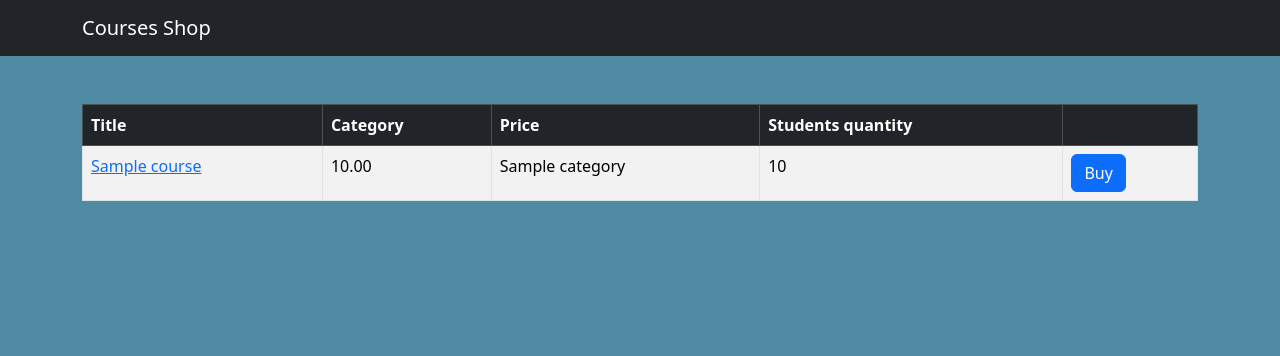
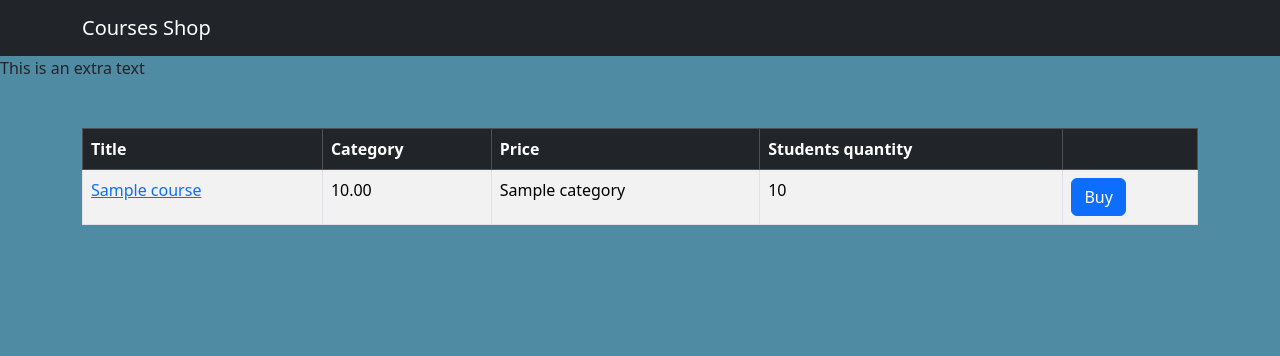
Before and after one commit to ShvetsViktor/django-courses, a Django app: page /shop/ in a window 1280 px wide. Shown: the top 356 px of the page. Run offline with Django 4.2, Linux system fonts and the light colour scheme; tables that the repository leaves empty hold one stand-in row (values such as "Sample post").

Commit message:
This is an extra text

```diff
--- a/templates/base.html
+++ b/templates/base.html
@@ -19,6 +19,7 @@
             <a href={% url "shop:index"%} class="navbar-brand">Courses Shop</a>
         </div>
     </nav>
+    This is an extra text
     <main class="container">
         {% block content_1 %}
         {% endblock %}
```
